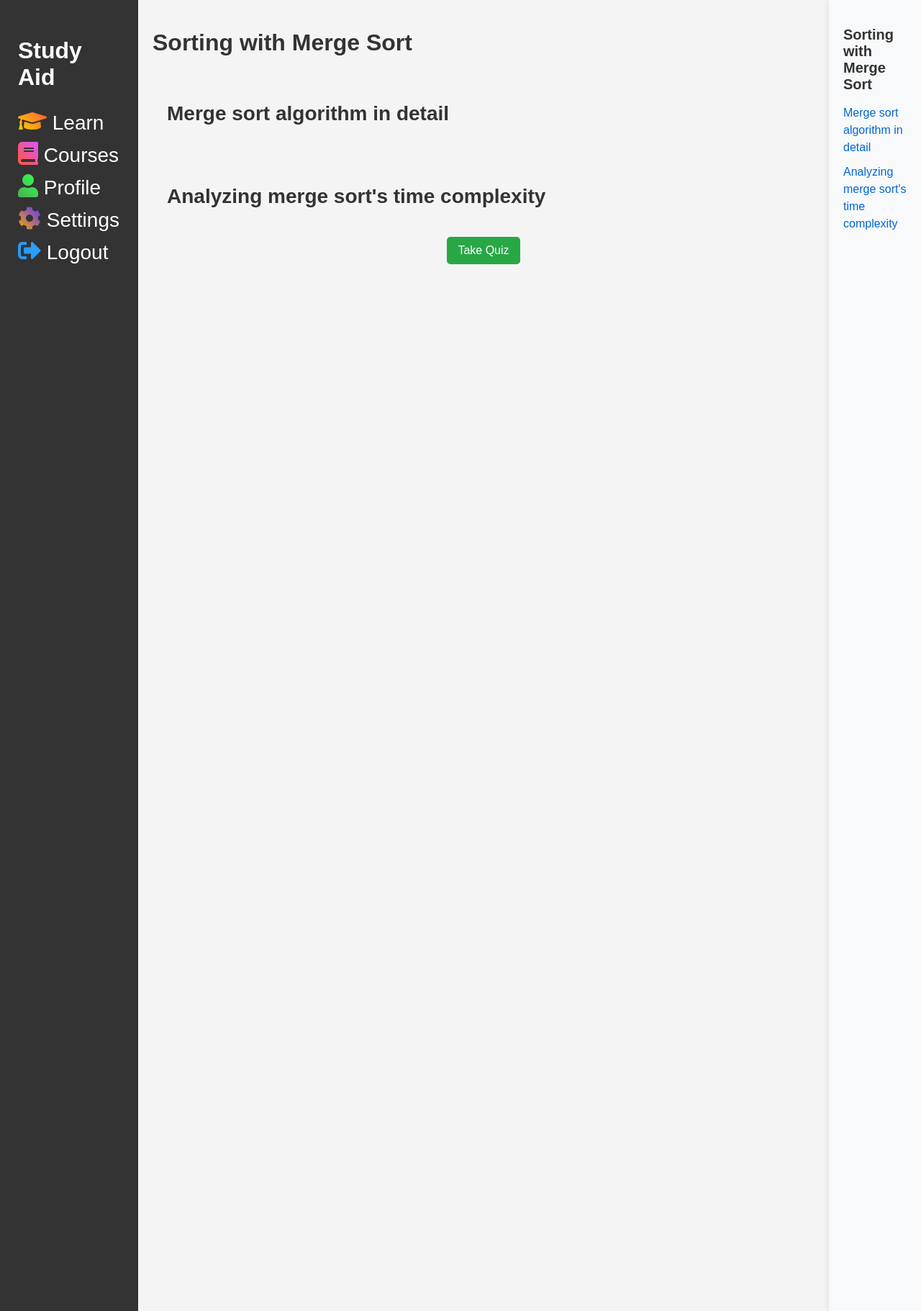
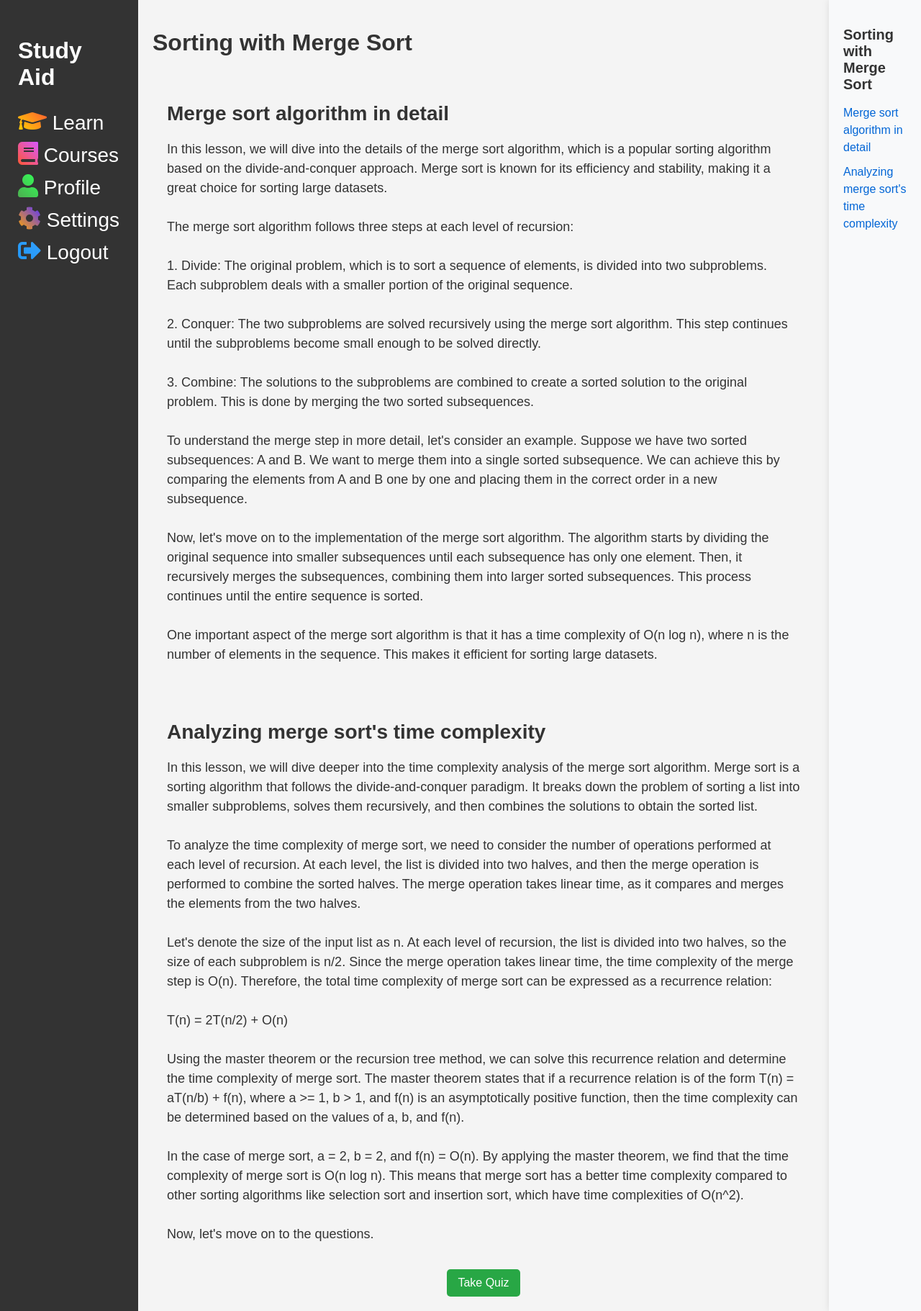
Before and after one commit to sally-20/InteractiveIntelligenceStudyAid, a Python web app: template templates/lessons/algitdlsn10.html in a window 1280 px wide. Shown: the whole page at 72% size. Run offline with Jinja, Linux system fonts and the light colour scheme; the template is opened without the code that fills it, so the values that code supplies are empty.

Commit message:
Update algitdlsn10.html

```diff
--- a/templates/lessons/algitdlsn10.html
+++ b/templates/lessons/algitdlsn10.html
@@ -93,54 +93,54 @@
         }
         const questions = [
             {
-                question: "",
-                options: ["", "", "", ""],
-                answer: ""
+                question: "What is the main approach used by the merge sort algorithm?",
+                options: ["Dynamic programming", "Divide and conquer", "Greedy algorithm", "Backtracking"],
+                answer: "Divide and conquer"
             },
             {
-                question: "",
-                options: ["", "", "", ""],
-                answer: ""
+                question: "What are the three steps involved in the divide-and-conquer paradigm?",
+                options: ["Divide, conquer, combine", "Sort, merge, combine", "Divide, merge, combine", "Sort, conquer, combine"],
+                answer: "Divide, conquer, combine"
             },
             {
-                question: "",
-                options: ["", "", "", ""],
-                answer: ""
+                question: "What is the time complexity of the merge sort algorithm?",
+                options: ["O(n)", "O(n^2)", "O(log n)", "O(n log n)"],
+                answer: "O(n log n)"
             },
             {
-                question: "",
-                options: ["", "", "", ""],
-                answer: ""
+                question: "What is the key operation in the merge sort algorithm?",
+                options: ["Sorting the subsequences", "Dividing the sequence", "Combining the subsequences", "Conquering the subproblems"],
+                answer: "Combining the subsequences"
             },
             {
-                question: "",
-                options: ["", "", "", ""],
-                answer: ""
+                question: "What is the recursion base case in the merge sort algorithm?",
+                options: ["When the sequence is empty", "When the sequence has only one element", "When the sequence is already sorted", "When the sequence has two elements"],
+                answer: "When the sequence has only one element"
             },
             {
-                question: "",
-                options: ["", "", "", ""],
-                answer: ""
+                question: "What is the main idea behind the merge sort algorithm?",
+                options: ["Divide the problem into subproblems and solve them recursively", "Compare and merge the elements of the list", "Break the list into two halves and combine the sorted halves", "None of the above"],
+                answer: "Divide the problem into subproblems and solve them recursively"
             },
             {
-                question: "",
-                options: ["", "", "", ""],
-                answer: ""
+                question: "What is the time complexity of the merge operation in merge sort?",
+                options: ["O(1)", "O(n)", "O(log n)", "O(n log n)"],
+                answer: "O(n)"
             },
             {
-                question: "",
-                options: ["", "", "", ""],
-                answer: ""
+                question: "What is the time complexity of merge sort?",
+                options: ["O(n)", "O(n^2)", "O(log n)", "O(n log n)"],
+                answer: "O(n log n)"
             },
             {
-                question: "",
-                options: ["", "", "", ""],
-                answer: ""
+                question: "How does merge sort compare to selection sort and insertion sort in terms of time complexity?",
+                options: ["Merge sort has a better time complexity than selection sort and insertion sort", "Merge sort has a worse time complexity than selection sort and insertion sort", "Merge sort has the same time complexity as selection sort and insertion sort", "It depends on the size of the input list"],
+                answer: "Merge sort has a better time complexity than selection sort and insertion sort"
             },
             {
-                question: "",
-                options: ["", "", "", ""],
-                answer: ""
+                question: "What is the size of each subproblem in merge sort?",
+                options: ["n", "n/2", "2n", "log n"],
+                answer: "n/2"
             }
         ];
 
@@ -383,14 +383,40 @@
             <div id="sublesson1">
                 <h2>Merge sort algorithm in detail</h2>
                 <p>
-
+                    In this lesson, we will dive into the details of the merge sort algorithm, which is a popular sorting algorithm based on the divide-and-conquer approach. Merge sort is known for its efficiency and stability, making it a great choice for sorting large datasets.<br>
+                    <br>
+                    The merge sort algorithm follows three steps at each level of recursion:<br>
+                    <br>
+                    1. Divide: The original problem, which is to sort a sequence of elements, is divided into two subproblems. Each subproblem deals with a smaller portion of the original sequence.<br>
+                    <br>
+                    2. Conquer: The two subproblems are solved recursively using the merge sort algorithm. This step continues until the subproblems become small enough to be solved directly.<br>
+                    <br>
+                    3. Combine: The solutions to the subproblems are combined to create a sorted solution to the original problem. This is done by merging the two sorted subsequences.<br>
+                    <br>
+                    To understand the merge step in more detail, let's consider an example. Suppose we have two sorted subsequences: A and B. We want to merge them into a single sorted subsequence. We can achieve this by comparing the elements from A and B one by one and placing them in the correct order in a new subsequence.<br>
+                    <br>
+                    Now, let's move on to the implementation of the merge sort algorithm. The algorithm starts by dividing the original sequence into smaller subsequences until each subsequence has only one element. Then, it recursively merges the subsequences, combining them into larger sorted subsequences. This process continues until the entire sequence is sorted.<br>
+                    <br>
+                    One important aspect of the merge sort algorithm is that it has a time complexity of O(n log n), where n is the number of elements in the sequence. This makes it efficient for sorting large datasets.
                 </p>
             </div>
             <!-- Sub Lesson 2 Content -->
             <div id="sublesson2">
                 <h2>Analyzing merge sort's time complexity</h2>
                 <p>
-
+                    In this lesson, we will dive deeper into the time complexity analysis of the merge sort algorithm. Merge sort is a sorting algorithm that follows the divide-and-conquer paradigm. It breaks down the problem of sorting a list into smaller subproblems, solves them recursively, and then combines the solutions to obtain the sorted list.<br>
+                    <br>
+                    To analyze the time complexity of merge sort, we need to consider the number of operations performed at each level of recursion. At each level, the list is divided into two halves, and then the merge operation is performed to combine the sorted halves. The merge operation takes linear time, as it compares and merges the elements from the two halves.<br>
+                    <br>
+                    Let's denote the size of the input list as n. At each level of recursion, the list is divided into two halves, so the size of each subproblem is n/2. Since the merge operation takes linear time, the time complexity of the merge step is O(n). Therefore, the total time complexity of merge sort can be expressed as a recurrence relation:<br>
+                    <br>
+                    T(n) = 2T(n/2) + O(n)<br>
+                    <br>
+                    Using the master theorem or the recursion tree method, we can solve this recurrence relation and determine the time complexity of merge sort. The master theorem states that if a recurrence relation is of the form T(n) = aT(n/b) + f(n), where a >= 1, b > 1, and f(n) is an asymptotically positive function, then the time complexity can be determined based on the values of a, b, and f(n).<br>
+                    <br>
+                    In the case of merge sort, a = 2, b = 2, and f(n) = O(n). By applying the master theorem, we find that the time complexity of merge sort is O(n log n). This means that merge sort has a better time complexity compared to other sorting algorithms like selection sort and insertion sort, which have time complexities of O(n^2).<br>
+                    <br>
+                    Now, let's move on to the questions.
                 </p>
             </div>
             <center><button id="startQuizBtn" onclick="openQuizModal()">Take Quiz</button></center>
```
